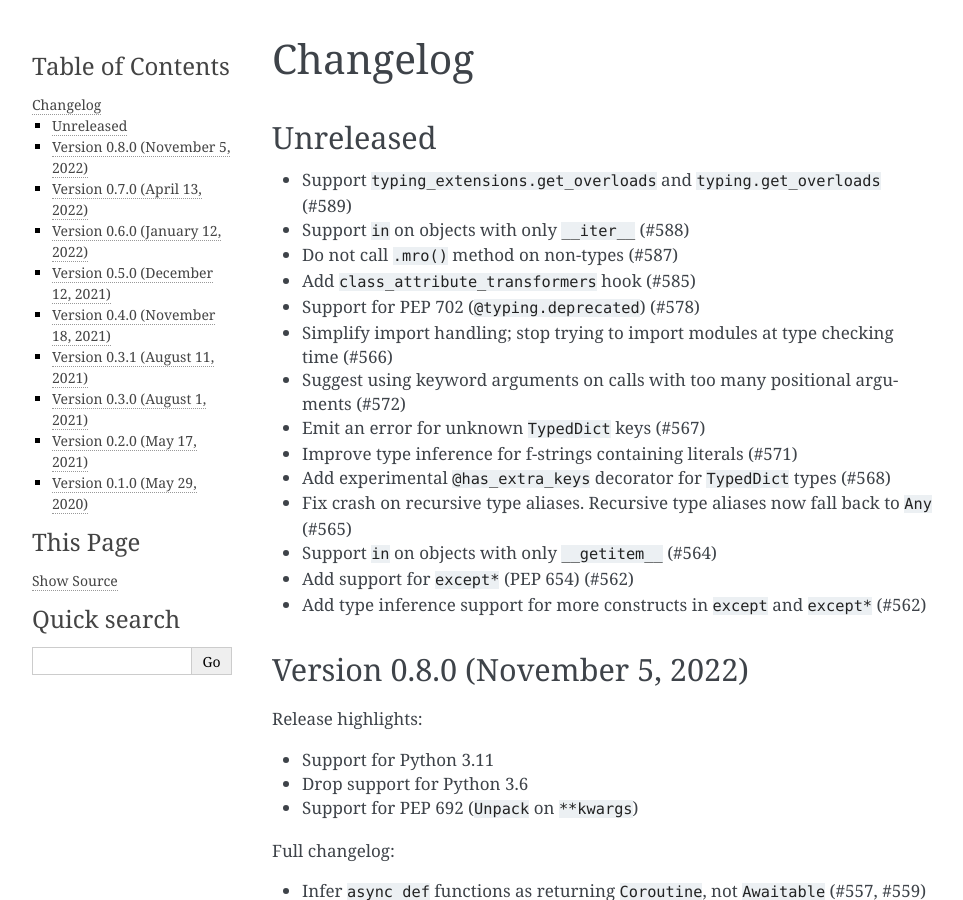
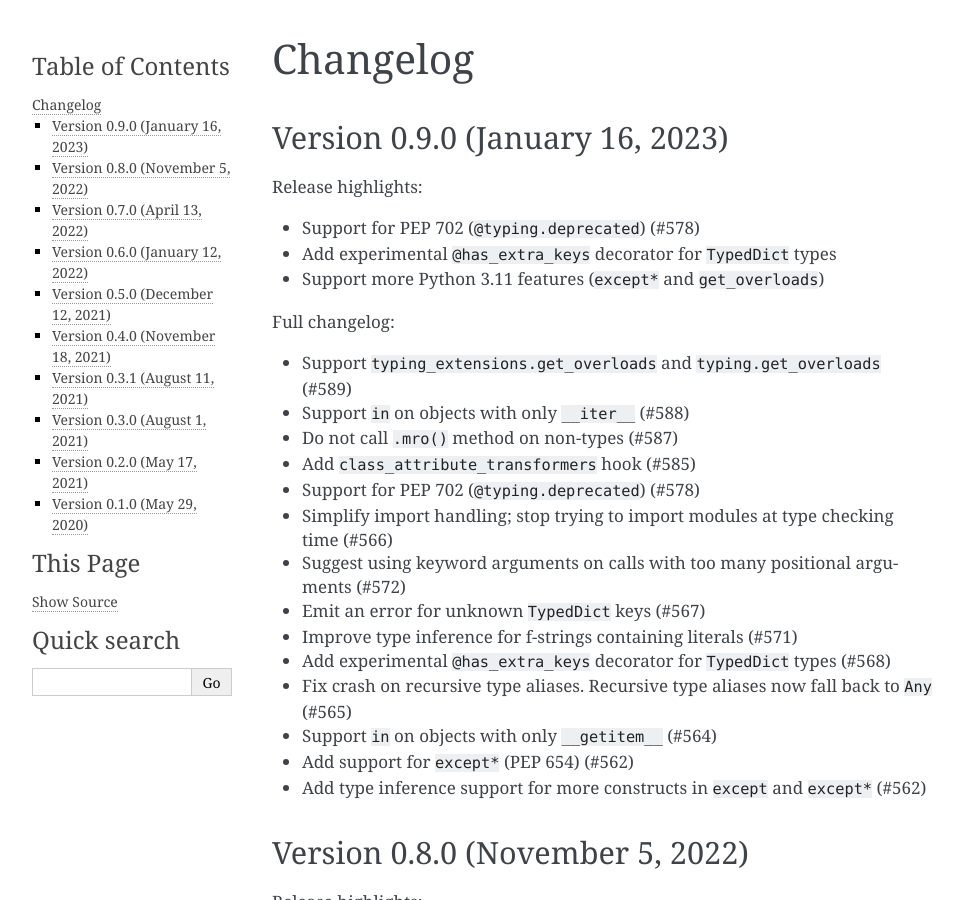
Before and after one commit to quora/pyanalyze, a Sphinx documentation site: the page built from docs/changelog.md, in a window 1280 px wide and 900 px high. Shown: the whole window, without its empty margins (148-1111 px from the left). Built offline with Sphinx 7.4.7, drawn with Linux system fonts in a browser that asks for light colours.

Commit message:
Prepare release 0.9.0 (#591)

```diff
--- a/docs/changelog.md
+++ b/docs/changelog.md
@@ -1,7 +1,13 @@
 # Changelog
 
-## Unreleased
+## Version 0.9.0 (January 16, 2023)
 
+Release highlights:
+- Support for PEP 702 (`@typing.deprecated`) (#578)
+- Add experimental `@has_extra_keys` decorator for `TypedDict` types
+- Support more Python 3.11 features (`except*` and `get_overloads`)
+
+Full changelog:
 - Support `typing_extensions.get_overloads` and `typing.get_overloads` (#589)
 - Support `in` on objects with only `__iter__` (#588)
 - Do not call `.mro()` method on non-types (#587)
--- a/setup.py
+++ b/setup.py
@@ -2,7 +2,7 @@ from pathlib import Path
 from setuptools import setup
 
 
-version = "0.8.0"
+version = "0.9.0"
 package_data = ["test.toml", "stubs/*/*.pyi"]
 
 
```
